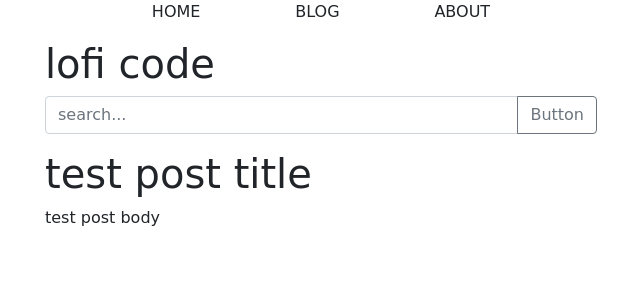
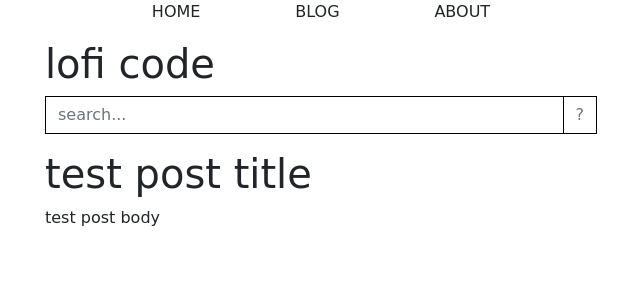
Before and after one commit to codypotter/lofi-blog, an Angular app: page / in a window 1280 px wide. Shown: the top 300 px of the page, without its empty margins (319-959 px from the left). Built offline with nearby package versions, Linux system fonts and the light colour scheme.

Commit message:
search bar

```diff
--- a/src/app/search/search.component.html
+++ b/src/app/search/search.component.html
@@ -1,4 +1,4 @@
 <div class="input-group mb-3">
     <input type="text" class="form-control" placeholder="search..." aria-label="search" aria-describedby="search-button">
-    <button class="btn btn-outline-secondary" type="button" id="search-button">Button</button>
+    <button class="btn btn-outline-secondary" type="button" id="search-button">?</button>
   </div>
--- a/src/app/search/search.component.scss
+++ b/src/app/search/search.component.scss
@@ -0,0 +1,13 @@
+button {
+    border: 1px solid black;
+    border-radius: 0;
+}
+
+button:hover {
+    background-color: black;
+}
+
+input {
+    border: 1px solid black;
+    border-radius: 0;
+}
```
